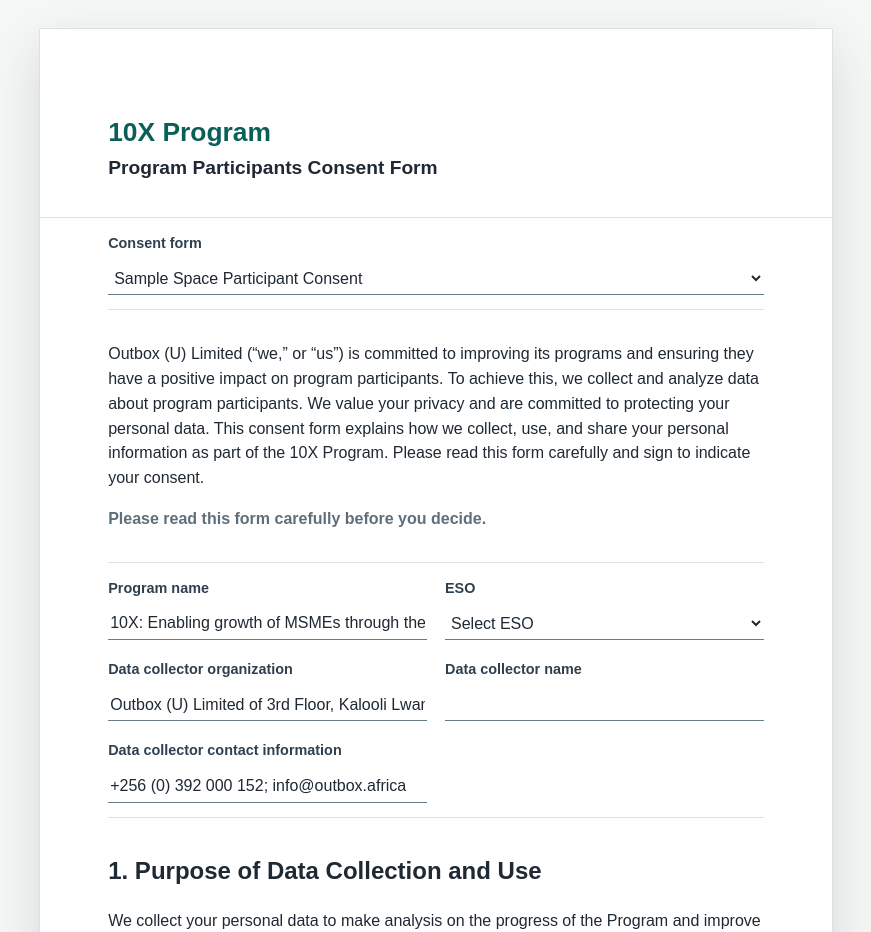
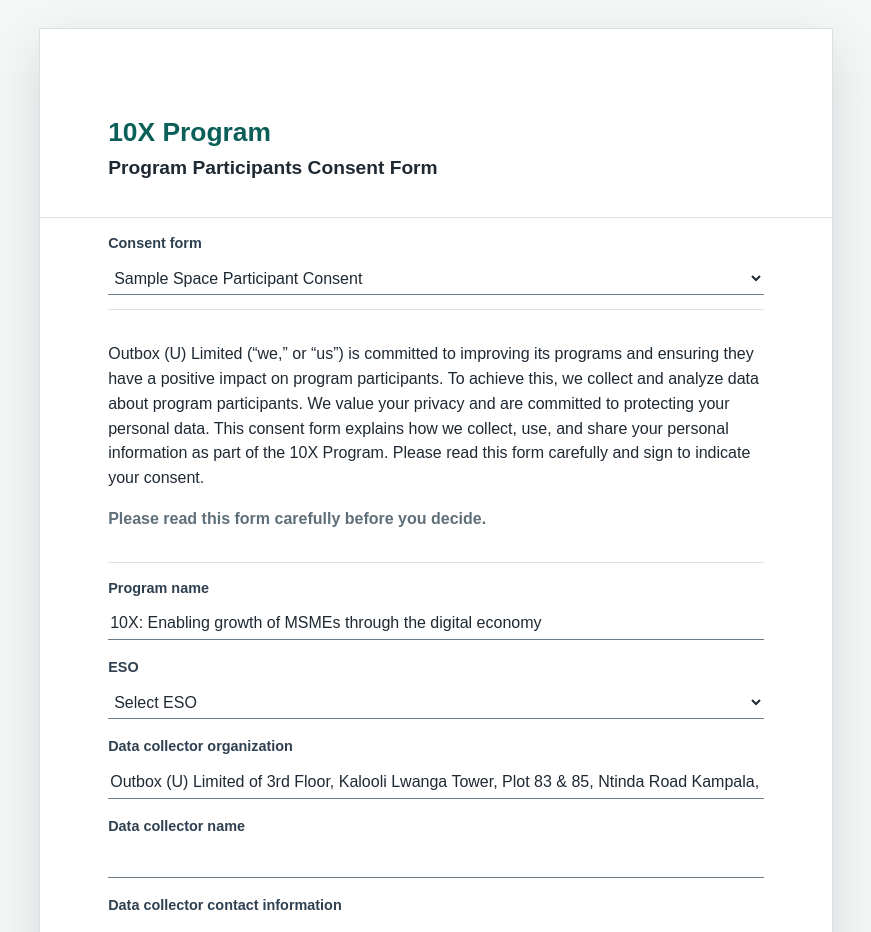
Before and after one commit to Danieluganda/RETI_Program, a Next.js app in the folder consent-app/: page /consent/new in a window 1280 px wide. Shown: the top 932 px of the page, without its empty margins (204-1075 px from the left). Built offline with nearby package versions, Linux system fonts and the light colour scheme.

Commit message:
Use actual ESO list

```diff
--- a/consent-app/app/globals.css
+++ b/consent-app/app/globals.css
@@ -227,6 +227,11 @@
 
 .grid.two {
   grid-template-columns: repeat(2, minmax(0, 1fr));
+}
+
+.program-details {
+  display: grid;
+  gap: 16px;
 }
 
 .form-grid {
--- a/consent-app/components/ConsentForm.tsx
+++ b/consent-app/components/ConsentForm.tsx
@@ -106,7 +106,20 @@
   "Connectivity service providers",
 ];
 
-const esoOptions = Array.from({ length: 12 }, (_, index) => `ESO ${index + 1}`);
+const esoOptions = [
+  "DFCU Foundation",
+  "ECHAI",
+  "PEDN",
+  "Stanbic Bank Incubator",
+  "Living Earth Uganda",
+  "AID",
+  "AGDI",
+  "Challenges Uganda",
+  "CURAD",
+  "Mkazipreneur",
+  "MUBS EIC",
+  "Finding XY",
+];
 
 type PartnerService = keyof typeof partnerServiceData;
 
@@ -229,7 +242,7 @@
           <p className="note">Please read this form carefully before you decide.</p>
         </section>
 
-        <section className="section grid two">
+        <section className="section program-details">
           <div>
             <label htmlFor="programName">Program name</label>
             <input id="programName" name="programName" defaultValue="10X: Enabling growth of MSMEs through the digital economy" required />
```
